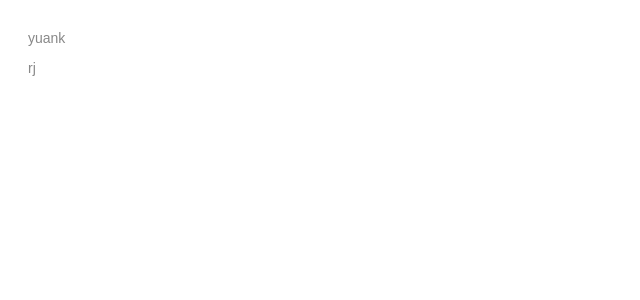
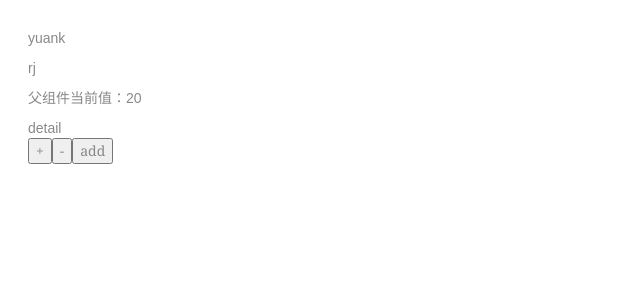
Before and after one commit to Uheinanba/ng-init, an Angular app: page / in a window 1280 px wide. Shown: the top 300 px of the page, without its empty margins (0-640 px from the left). Built offline with nearby package versions, Linux system fonts and the light colour scheme.

Commit message:
add two way bind

```diff
--- /dev/null
+++ b/src/app/app.component.html
@@ -0,0 +1,8 @@
+<div>
+  <p *ngFor="let hero of heroes">
+    {{hero.name}}
+  </p>
+  <p>父组件当前值：{{ initCount }}</p>
+  <app-detail [(count)]="initCount"></app-detail>
+  <button (click)="handleAdd($event)">add</button>
+</div>
--- a/src/app/app.component.ts
+++ b/src/app/app.component.ts
@@ -3,18 +3,18 @@ import { Hero } from './hero';
 
 @Component({
   selector: 'app-root',
-  template: `
-    <div>
-      <p *ngFor="let hero of heroes">
-        {{hero.name}}
-      </p>
-    </div>
-  `,
+  templateUrl: './app.component.html',
 })
 export class AppComponent {
+  initCount: number = 20;
   heroes: Hero[];
 
   constructor() {
     this.heroes = [new Hero('yuank', 1), new Hero('rj', 2)];
   }
+
+  handleAdd(e): void {
+    console.log(e);
+    // this.heroes.push(new Hero('heimanba', 3));
+  }
 }
--- a/src/app/app.module.ts
+++ b/src/app/app.module.ts
@@ -1,10 +1,11 @@
 import { NgModule } from '@angular/core';
 import { BrowserModule } from '@angular/platform-browser';
 import { AppComponent } from './app.component';
+import { DetailComponent } from './detail.component';
 
 @NgModule({
   imports: [BrowserModule],
-  declarations: [AppComponent],
+  declarations: [AppComponent, DetailComponent],
   bootstrap: [AppComponent],
 })
 export class AppModule {}
--- /dev/null
+++ b/src/app/detail.component.html
@@ -0,0 +1,3 @@
+<div>detail</div>
+<button (click)="inc()">+</button>
+<button (click)="desc()">-</button>
--- /dev/null
+++ b/src/app/detail.component.ts
@@ -0,0 +1,22 @@
+import { Component, EventEmitter, Output, Input } from '@angular/core';
+import { Hero } from './hero';
+
+@Component({
+  selector: 'app-detail',
+  templateUrl: './detail.component.html',
+})
+export class DetailComponent {
+  @Input() count: number = 0;
+
+  @Output() countChange: EventEmitter<number> = new EventEmitter<number>();
+
+  inc() {
+    this.count++;
+    this.countChange.emit(this.count);
+  }
+
+  desc() {
+    this.count--;
+    this.countChange.emit(this.count);
+  }
+}
```
